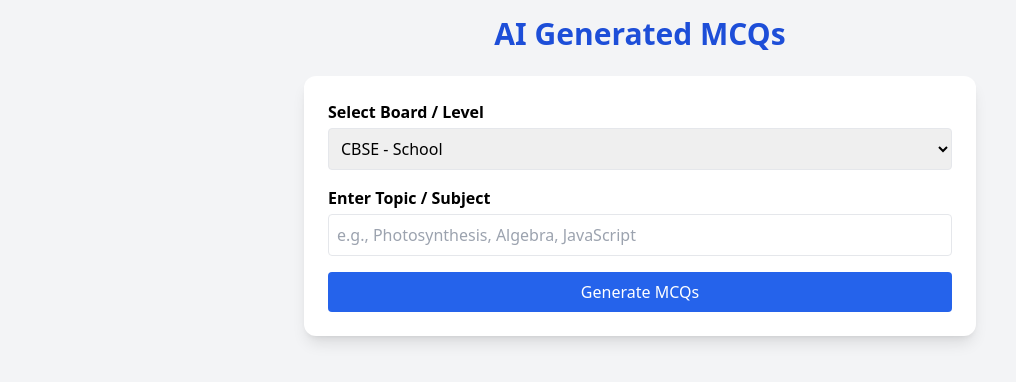
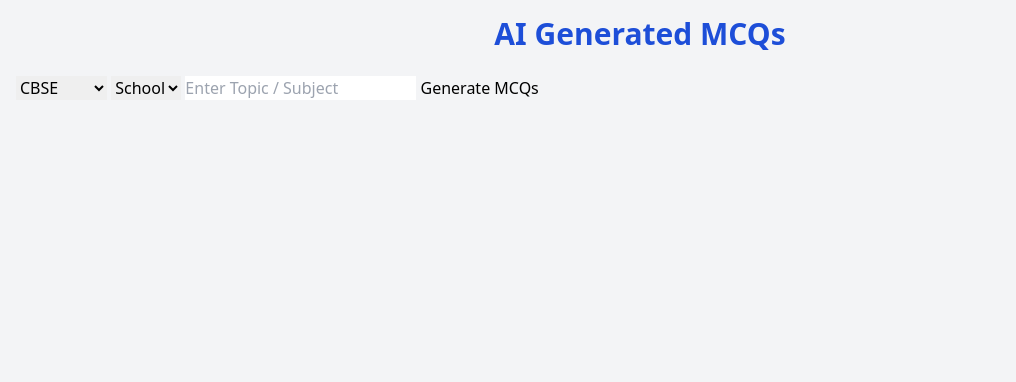
Before and after one commit to abhi01978/studentquery, a website: page public/mcq.html in a window 1280 px wide. Shown: the whole page, without its empty margins (0-1016 px from the left). Drawn offline with nearby package versions, Linux system fonts and the light colour scheme.

Commit message:
Update mcq.html

```diff
--- a/public/mcq.html
+++ b/public/mcq.html
@@ -9,90 +9,57 @@
 <body class="bg-gray-100 font-sans p-4">
   <h1 class="text-3xl font-bold text-center mb-6 text-blue-700">AI Generated MCQs</h1>
 
-  <!-- Student Info & Topic Selection -->
-  <div class="max-w-2xl mx-auto bg-white p-6 rounded-xl shadow-lg">
-    <div class="mb-4">
-      <label class="block font-semibold mb-1">Select Board / Level</label>
-      <select id="board-level" class="w-full border p-2 rounded">
-        <option value="CBSE-School">CBSE - School</option>
-        <option value="UP Board-School">UP Board - School</option>
-        <option value="ICSE-School">ICSE - School</option>
-        <option value="State Board-School">State Board - School</option>
-        <option value="UG-College">UG - College</option>
-        <option value="PG-College">PG - College</option>
+<div>
+  <select id="board-select">
+    <option value="CBSE">CBSE</option>
+    <option value="UP Board">UP Board</option>
+    <option value="ICSE">ICSE</option>
   </select>
+
+  <select id="level-select">
+    <option value="School">School</option>
+    <option value="UG">UG</option>
+    <option value="PG">PG</option>
+  </select>
+
+  <input type="text" id="topic-input" placeholder="Enter Topic / Subject" />
+  <button onclick="loadMCQs()">Generate MCQs</button>
 </div>
 
-    <div class="mb-4">
-      <label class="block font-semibold mb-1">Enter Topic / Subject</label>
-      <input type="text" id="topic" class="w-full border p-2 rounded" placeholder="e.g., Photosynthesis, Algebra, JavaScript">
-    </div>
-
-    <button id="generate-btn" class="w-full bg-blue-600 text-white p-2 rounded hover:bg-blue-700 transition">
-      Generate MCQs
-    </button>
-  </div>
-
-  <!-- MCQs Container -->
-  <div id="mcq-container" class="max-w-3xl mx-auto mt-6 space-y-4"></div>
+<div id="mcq-container" class="mt-4"></div>
 
 <script>
-    const token = localStorage.getItem("token"); // Logged-in user token
-    const generateBtn = document.getElementById("generate-btn");
-    const mcqContainer = document.getElementById("mcq-container");
+async function loadMCQs() {
+  const topic = document.getElementById("topic-input").value;
+  const board = document.getElementById("board-select").value;
+  const level = document.getElementById("level-select").value;
 
-    generateBtn.addEventListener("click", async () => {
-      const topic = document.getElementById("topic").value.trim();
-      const boardLevel = document.getElementById("board-level").value;
-
-      if(!topic) return alert("Please enter a topic!");
-
-      mcqContainer.innerHTML = `<p class="text-center text-gray-500">Generating MCQs...</p>`;
-
-      try {
-        const res = await fetch("/api/ai-mcq", {
-          method: "POST",
-          headers: {
-            "Content-Type": "application/json",
-            "Authorization": `Bearer ${token}`
-          },
-          body: JSON.stringify({
-            topic,
-            board: boardLevel.split("-")[0],
-            level: boardLevel.split("-")[1]
-          })
+  const token = localStorage.getItem("token"); // ya sessionStorage me JWT token
+  const res = await fetch(`/api/mcqs?topic=${topic}&board=${board}&level=${level}`, {
+    headers: { "Authorization": `Bearer ${token}` }
   });
-
   const data = await res.json();
 
-        if(!data.mcqs || data.mcqs.length === 0) {
-          mcqContainer.innerHTML = `<p class="text-center text-red-500">No MCQs generated. Try a different topic.</p>`;
+  const container = document.getElementById("mcq-container");
+  container.innerHTML = "";
+
+  if(data.mcqs.length === 0){
+    container.innerHTML = "<p>No MCQs found. Try a different topic.</p>";
     return;
   }
 
-        // Render MCQs
-        mcqContainer.innerHTML = "";
-        data.mcqs.forEach((mcq, index) => {
-          mcqContainer.innerHTML += `
-            <div class="bg-white p-4 rounded-xl shadow-md">
-              <p class="font-semibold mb-2">Q${index+1}: ${mcq.question}</p>
-              <div class="space-y-1">
-                ${mcq.options.map((opt, i) => `
-                  <div class="flex items-center">
-                    <input type="radio" name="q${index}" id="q${index}o${i}" class="mr-2">
-                    <label for="q${index}o${i}">${opt}</label>
-                  </div>
-                `).join("")}
-              </div>
+  data.mcqs.forEach((q, idx) => {
+    container.innerHTML += `
+      <div class="p-4 mb-2 border rounded shadow">
+        <p class="font-bold">${idx+1}. ${q.question}</p>
+        <ul class="ml-4 list-disc">
+          ${q.options.map(o => `<li>${o}</li>`).join('')}
+        </ul>
       </div>
     `;
   });
+}
+</script>
 
-      } catch (err) {
-        console.error(err);
-        mcqContainer.innerHTML = `<p class="text-center text-red-500">Error generating MCQs.</p>`;
-      }
-    });
-  </script>
 </body>
 </html>
```
Lines whose indentation alone changed are shown as unchanged.
